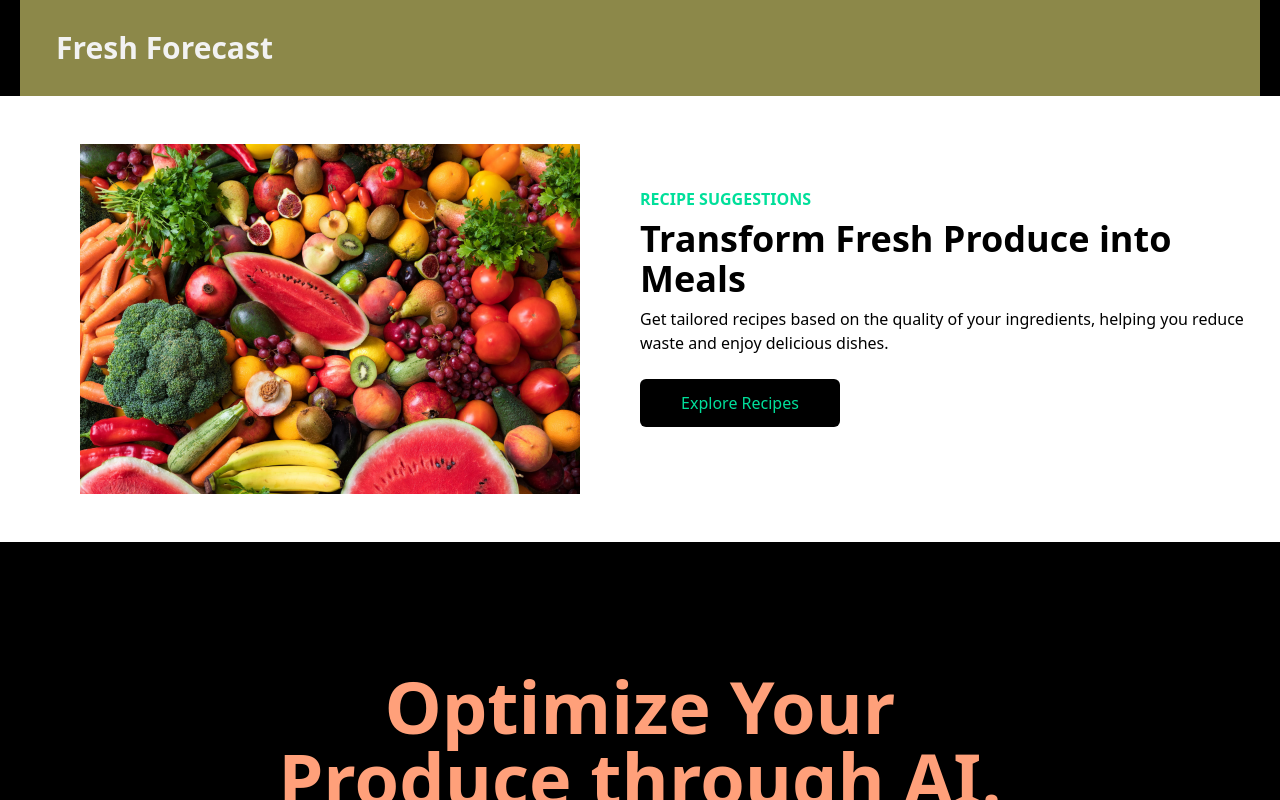
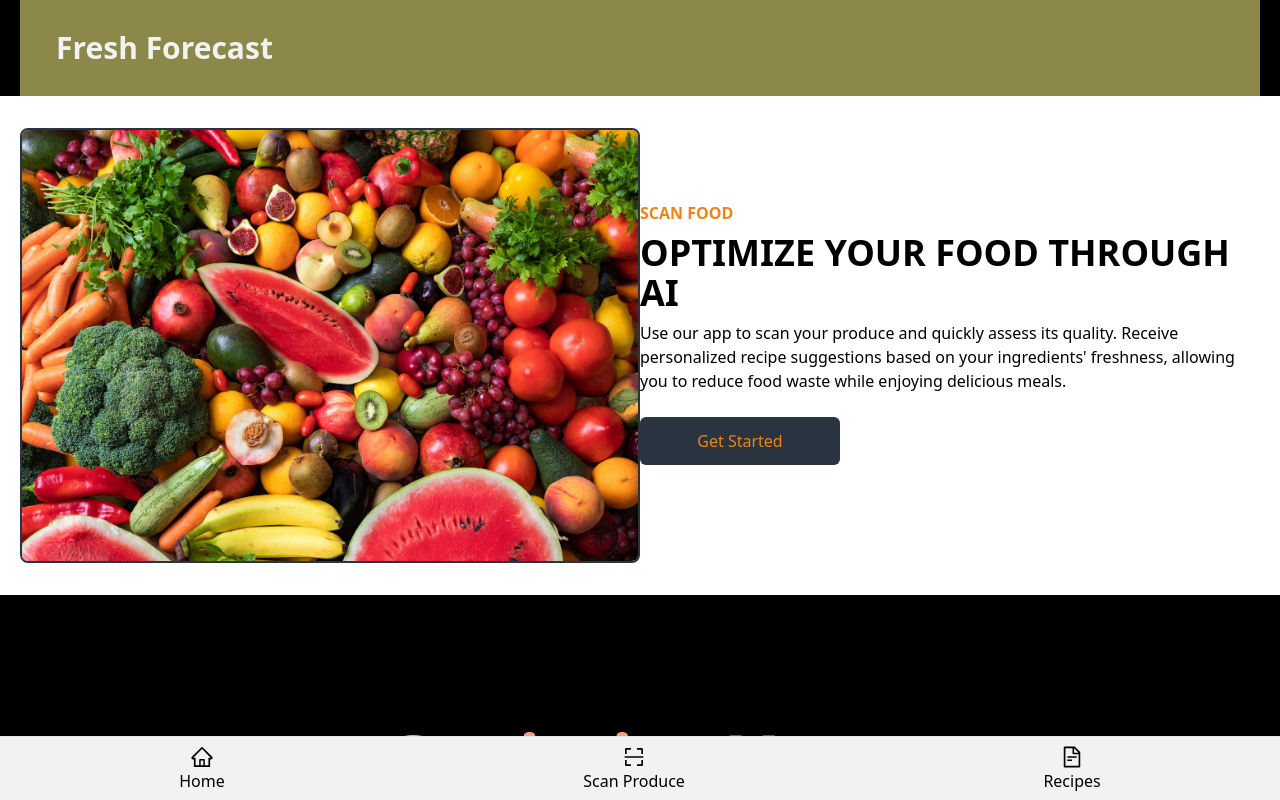
Before and after one commit to ArcCreate/Crisp.AI, a React (Vite) app in the folder FrontEnd/freshForecastApp/: page / in a window 1280 px wide. Shown: the top 800 px of the page. Built offline with nearby package versions, Linux system fonts and the light colour scheme.

Commit message:
Hero section updated

```diff
--- a/FrontEnd/freshForecastApp/src/App.tsx
+++ b/FrontEnd/freshForecastApp/src/App.tsx
@@ -2,6 +2,7 @@ import Navbar from "./components/Navbar";
 import Hero from "./components/Hero";
 import RecipeSection from "./components/RecipeSection";
 import Footer from "./components/Footer";
+import BottomNav from "./components/BottomNav";
 
 function App() {
 
@@ -11,6 +12,7 @@ function App() {
       <Hero />
       <RecipeSection />
       <Footer/>
+      <BottomNav/>
     </div>
   );
 }
--- /dev/null
+++ b/FrontEnd/freshForecastApp/src/components/BottomNav.tsx
@@ -0,0 +1,25 @@
+import React from "react";
+import { AiOutlineHome, AiOutlineScan, AiOutlineFileText } from "react-icons/ai";
+
+const BottomNav = () => {
+  return (
+    <div
+      className="fixed bottom-0 left-0 w-full flex justify-around items-center h-16 bg-[#F2F2F2] text-dark-gray border-t border-var(--medium-gray)"
+    >
+      <div className="flex flex-col items-center">
+        <AiOutlineHome size={24} />
+        <span>Home</span>
+      </div>
+      <div className="flex flex-col items-center">
+        <AiOutlineScan size={24} />
+        <span>Scan Produce</span>
+      </div>
+      <div className="flex flex-col items-center">
+        <AiOutlineFileText size={24} />
+        <span>Recipes</span>
+      </div>
+    </div>
+  );
+};
+
+export default BottomNav;
--- a/FrontEnd/freshForecastApp/src/components/Hero.tsx
+++ b/FrontEnd/freshForecastApp/src/components/Hero.tsx
@@ -2,24 +2,27 @@ import FreshProduceImage from "../assets/pic1.jpg";
 
 const Hero = () => {
   return (
-    <div className="w-full bg-white py-8 px-4">
+    <div className="w-full bg-white py-4 px-4">
       <div className="max-w-[1240px] mx-auto grid md:grid-cols-2">
-        <img
-          className="w-[500px] mx-auto my-4"
-          src={FreshProduceImage}
-          alt="Fresh Produce"
-        />
+        <div className="flex justify-center items-center">
+          <img
+            className="rounded-lg border-2 border-[#2A3340] mx-auto my-4 object-cover"
+            src={FreshProduceImage}
+            alt="Fresh Produce"
+          />
+        </div>
         <div className="flex flex-col justify-center">
-          <p className="text-[#00df9a] font-bold">RECIPE SUGGESTIONS</p>
+          <p className="text-[#EC8516] font-bold">SCAN FOOD</p>
           <h1 className="md:text-4xl sm:text-3xl text-2xl font-bold py-2">
-            Transform Fresh Produce into Meals
+            OPTIMIZE YOUR FOOD THROUGH AI
           </h1>
           <p>
-            Get tailored recipes based on the quality of your ingredients,
-            helping you reduce waste and enjoy delicious dishes.
+            Use our app to scan your produce and quickly assess its quality.
+            Receive personalized recipe suggestions based on your ingredients'
+            freshness, allowing you to reduce food waste while enjoying delicious meals.
           </p>
-          <button className="bg-black text-[#00df9a] w-[200px] rounded-md font-medium my-6 mx-auto md:mx-0 py-3">
-            Explore Recipes
+          <button className="bg-[#2A3340] text-[#EC8516] w-[200px] rounded-md font-medium my-6 mx-auto md:mx-0 py-3">
+            Get Started
           </button>
         </div>
       </div>
```
